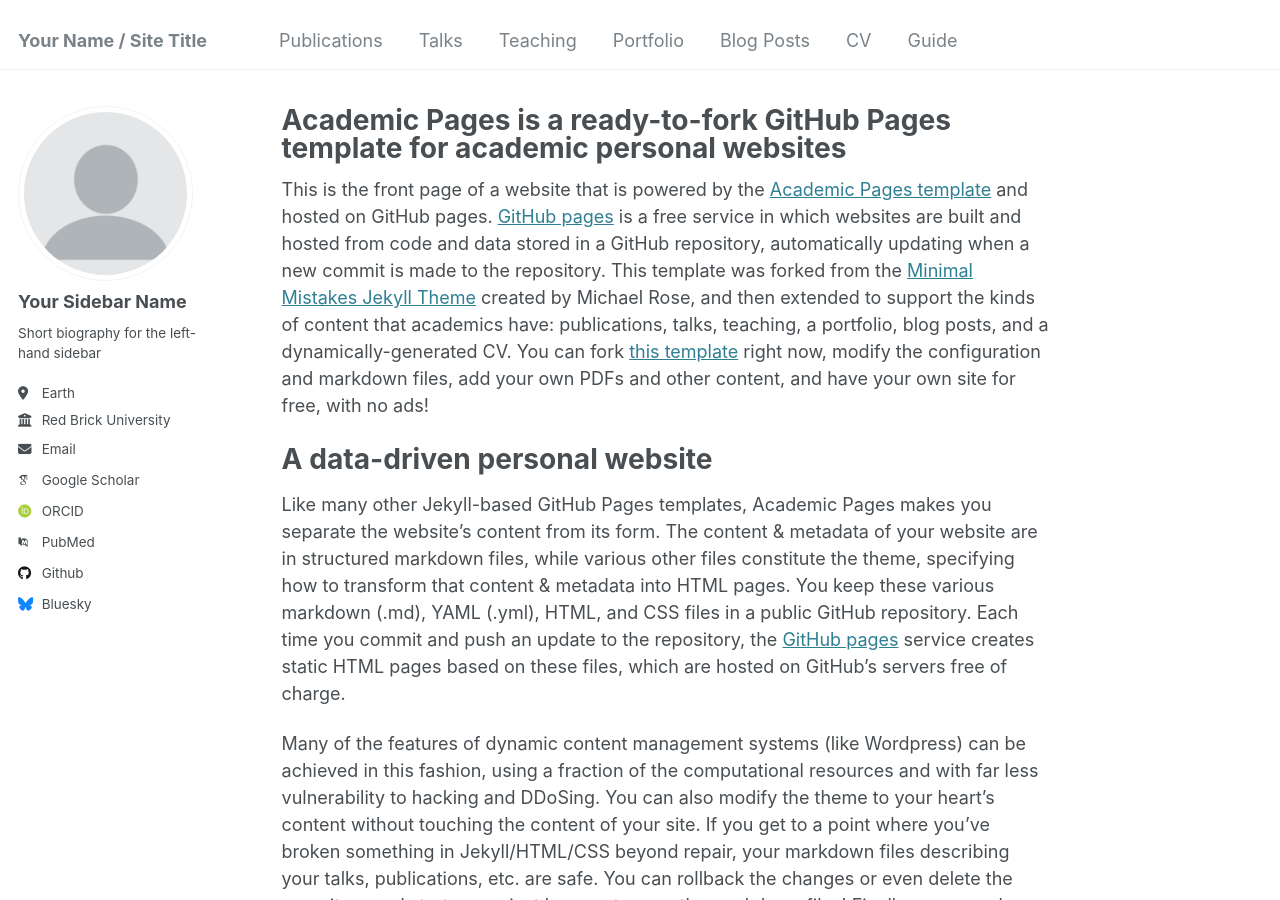
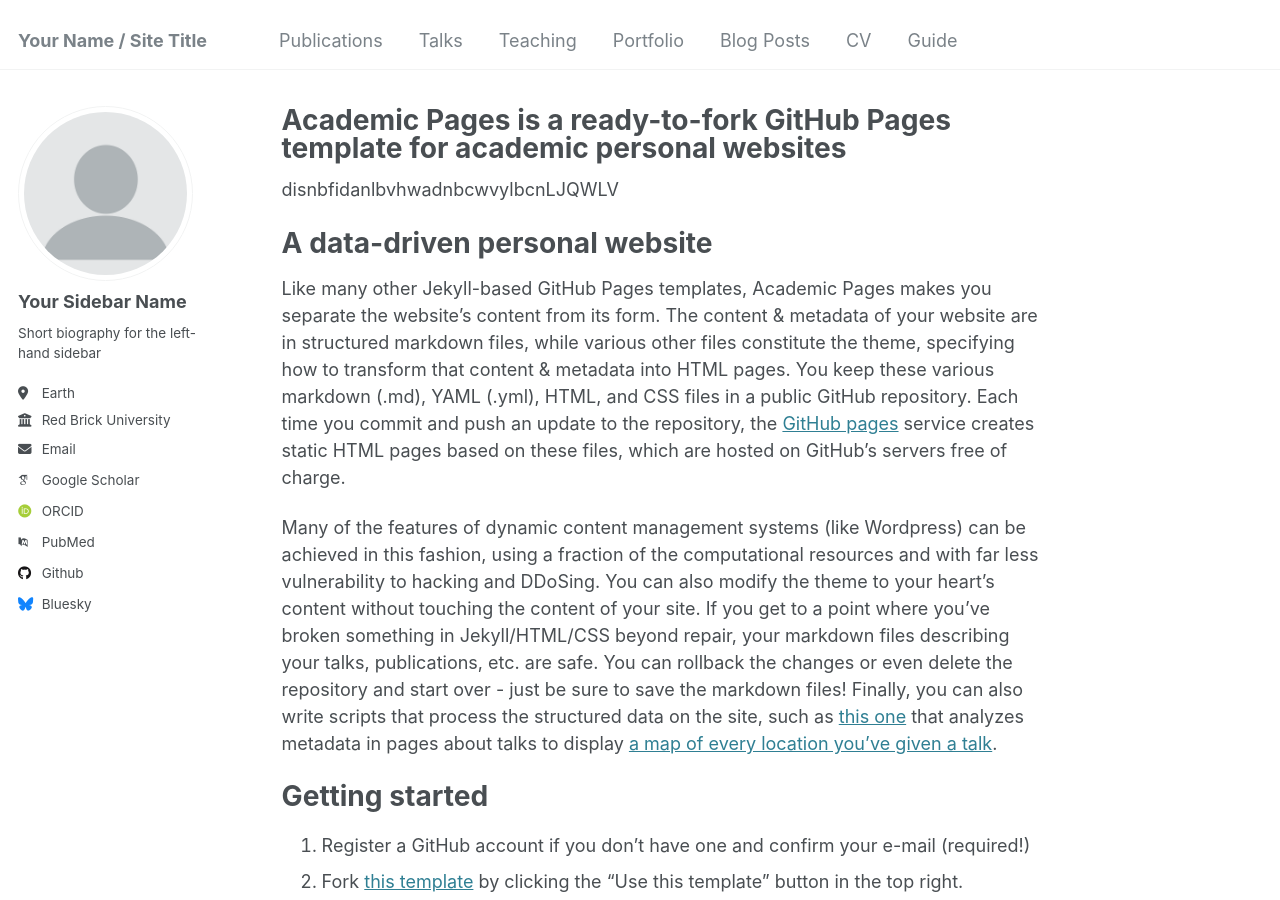
Before and after one commit to IoannesStephanus-xbl/xbl, a Jekyll site: the page built from _pages/about.md, in a window 1280 px wide and 900 px high. Built offline with Jekyll 4.4.1, drawn with Linux system fonts in a browser that asks for light colours; some web fonts are replaced.

Commit message:
Update about.md

```diff
--- a/_pages/about.md
+++ b/_pages/about.md
@@ -7,7 +7,7 @@ redirect_from:
   - /about.html
 ---
 
-This is the front page of a website that is powered by the [Academic Pages template](https://github.com/academicpages/academicpages.github.io) and hosted on GitHub pages. [GitHub pages](https://pages.github.com) is a free service in which websites are built and hosted from code and data stored in a GitHub repository, automatically updating when a new commit is made to the repository. This template was forked from the [Minimal Mistakes Jekyll Theme](https://mmistakes.github.io/minimal-mistakes/) created by Michael Rose, and then extended to support the kinds of content that academics have: publications, talks, teaching, a portfolio, blog posts, and a dynamically-generated CV. You can fork [this template](https://github.com/academicpages/academicpages.github.io) right now, modify the configuration and markdown files, add your own PDFs and other content, and have your own site for free, with no ads!
+disnbfidanlbvhwadnbcwvylbcnLJQWLV
 
 A data-driven personal website
 ======
```
